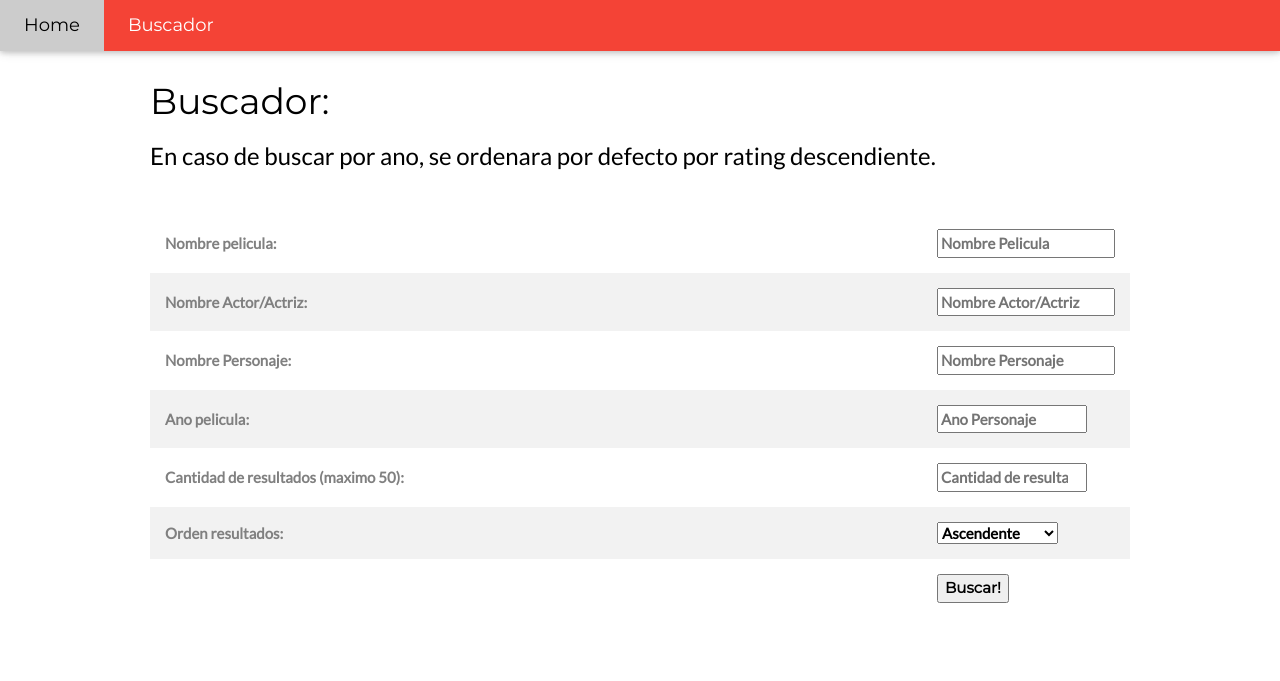
After one commit to Diego-II/proyecto-bbdd-imdb-webpage, a PHP site: page /buscador.html in a window 1280 px wide. The commit adds this page. Shown: the top 681 px of the page. Run offline with PHP 8.4, Linux system fonts and the light colour scheme.

Commit message:
add pagina buscador. falta hacer las querys

```diff
--- /dev/null
+++ b/buscador.html
@@ -0,0 +1,115 @@
+<!-- <?php
+require_once('lib/db_config.php');
+require_once('lib/buscador_aux.php');
+
+$db = DbConfig::getConnection();
+
+$query = "select title, year, rating from cc3201.movie order by rating desc limit 5";
+pg_send_query($db, "select title, year, rating from cc3201.movie order by rating desc limit 5;");
+$resultado = pg_fetch_all(pg_get_result($db));
+
+// print_r($resultado)
+
+?> -->
+
+<!DOCTYPE html>
+<html lang="en">
+
+<meta charset="UTF-8">
+<meta name="viewport" content="width=device-width, initial-scale=1">
+<link rel="stylesheet" href="https://www.w3schools.com/w3css/4/w3.css">
+<link rel="stylesheet" href="https://fonts.googleapis.com/css?family=Lato">
+<link rel="stylesheet" href="https://fonts.googleapis.com/css?family=Montserrat">
+<link rel="stylesheet" href="https://cdnjs.cloudflare.com/ajax/libs/font-awesome/4.7.0/css/font-awesome.min.css">
+<link rel="stylesheet" href="css/estilo.css">
+
+<title>
+    Proyecto BBDD: Buscador peliculas IMDB
+</title>
+
+<body>
+<div class="w3-top">
+    <div class="w3-bar w3-red w3-card w3-left-align w3-large">
+    <a class="w3-bar-item w3-button w3-hide-medium w3-hide-large w3-right w3-padding-large w3-hover-white w3-large w3-red" href="javascript:void(0);" onclick="myFunction()" title="Toggle Navigation Menu"><i class="fa fa-bars"></i></a>
+    <a href="Index.php" class="w3-bar-item w3-button w3-padding-large w3-white">Home</a>
+    <a href="buscador.php" class="w3-bar-item w3-button w3-hide-small w3-padding-large w3-hover-white">Buscador</a>
+    </div>
+</div>
+
+<!-- BUSCADOR: -->
+<div class="w3-row-padding w3-padding-64 w3-container">
+    <div class="w3-content">
+        <h1>Buscador:</h1>
+        <h3>En caso de buscar por ano, se ordenara por defecto por rating descendiente.</h3>
+        <form method="post" action="lib/buscador_aux.php" enctype="multipart/form-data"  id="buscador">
+            <table>
+                <thead>
+                    <tr>
+                        <th></th>
+                        <th></th>
+                    </tr>
+                </thead>
+                <tr>
+                    <td>
+                        Nombre pelicula:
+                    </td>
+                    <td>
+                        <input  type="text" placeholder="Nombre Pelicula" id="nombre-pelicula" name="nombre-pelicula">
+                    </td>
+                </tr>
+                <tr>
+                    <td>
+                        Nombre Actor/Actriz:
+                    </td>
+                    <td>
+                        <input  type="text" placeholder="Nombre Actor/Actriz" id="nombre-actor" name="nombre-actor">
+                    </td>
+                </tr>
+                <tr>
+                    <td>
+                        Nombre Personaje:
+                    </td>
+                    <td>
+                        <input  type="text" placeholder="Nombre Personaje" id="nombre-personaje" name="nombre-personaje">
+                    </td>
+                </tr>
+                <tr>
+                    <td>
+                        Ano pelicula:
+                    </td>
+                    <td>
+                        <input  type="number" placeholder="Ano Personaje" id="ano-pelicula" name="ano-pelicula">
+                    </td>
+                </tr>
+                <tr>
+                    <td>
+                        Cantidad de resultados (maximo 50):
+                    </td>
+                    <td>
+                        <input  type="number" placeholder="Cantidad de resultados" id="res-cant" name="res-cant">
+                    </td>
+                </tr>
+                <tr>
+                    <td>Orden resultados:</td>
+                    <td><select id="orden" name="orden">
+                        <optgroup label="Ano de emision">
+                            <option value="year-asc">Ascendente</option>
+                            <option value="year-desc">Descendente</option>
+                        </optgroup>
+                        <optgroup label="Ratin IMDB">
+                            <option value="rat-asc">Ascendente</option>
+                            <option value="rat-desc">Descendente</option>
+                        </optgroup>
+                    </select></td>
+                </tr>
+                <tr>
+                    <td></td>
+                    <td>
+                        <button type="submit" name = "submitSol">Buscar!</button>
+                    </td>
+
+                </tr>
+            </table>
+        </form>
+    </div>
+</div>
--- /dev/null
+++ b/lib/buscador_aux.php
@@ -0,0 +1,6 @@
+<?php
+
+if(!isset($_POST['buscador'])) exit('No se recibió el valor a buscar');
+
+require_once 'db_config.php';
+require_once 'func_aux.php';
--- /dev/null
+++ b/lib/func_aux.php
@@ -0,0 +1,5 @@
+<?php
+
+function buscarPorNombre($db, $nombre){
+    $
+}
```
Also changed, not shown: Index.php (+8 -3 lines), buscador.php (deleted).
